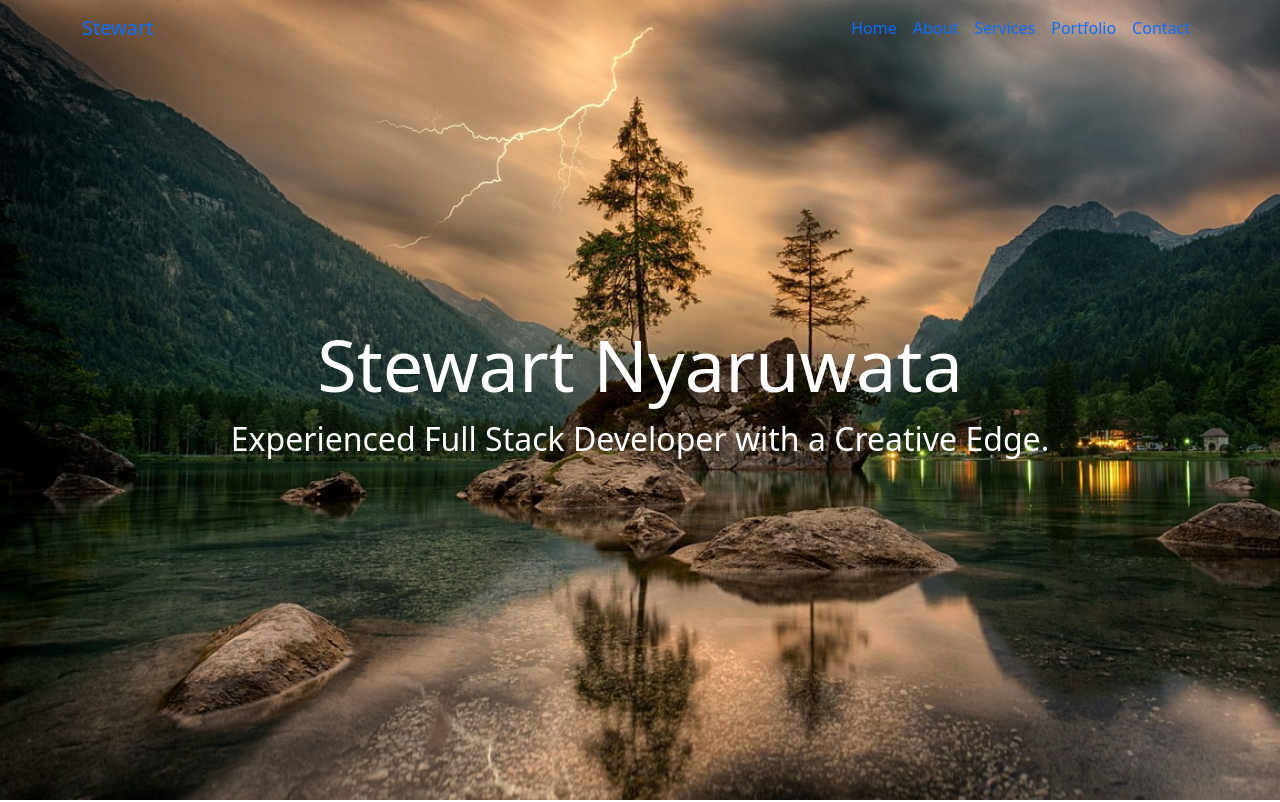
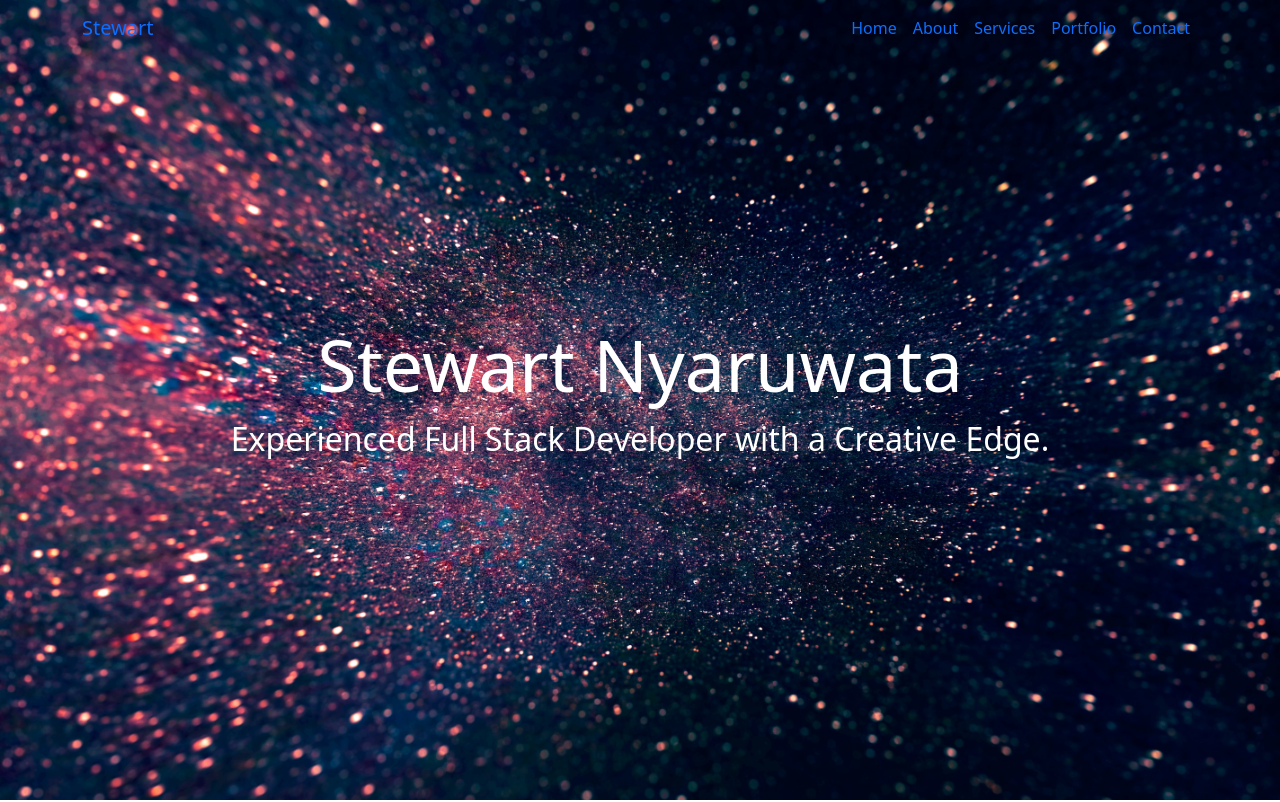
Before and after one commit to steve2700/Personal-Website, a plain HTML site: page index.html in a window 1280 px wide. Shown: the top 802 px of the page. Drawn offline with nearby package versions, Linux system fonts and the light colour scheme.

Commit message:
added new background

```diff
--- a/style.css
+++ b/style.css
@@ -6,7 +6,7 @@
 /* hero background image */
 .bgimage {
     height:100vh;
-    background: url('images/beautiful-nature-3082832_1280.jpg');
+    background: url('images/billy-huynh-W8KTS-mhFUE-unsplash.jpg');
     background-size:cover;
     position:relative;
 }
```
